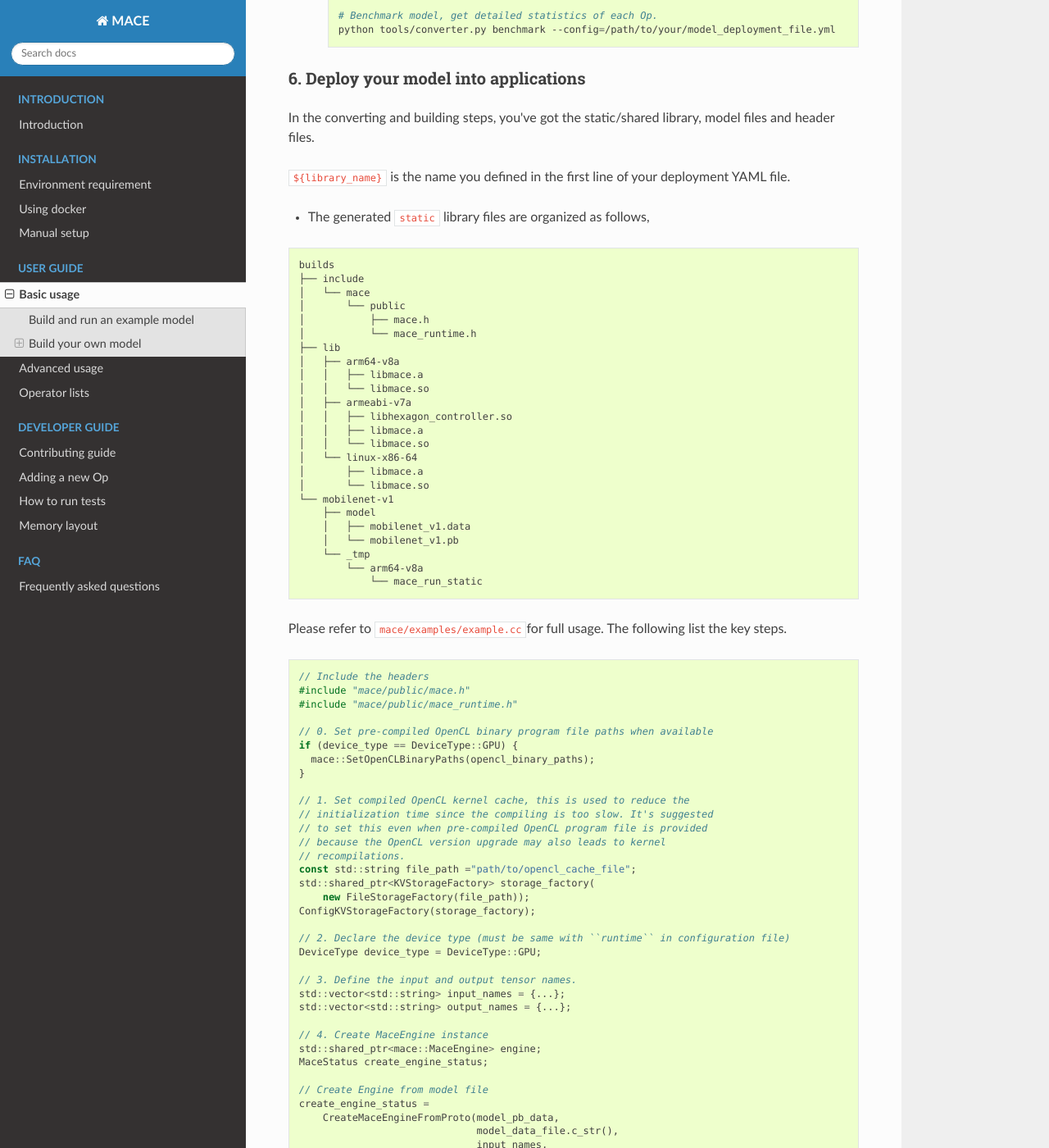
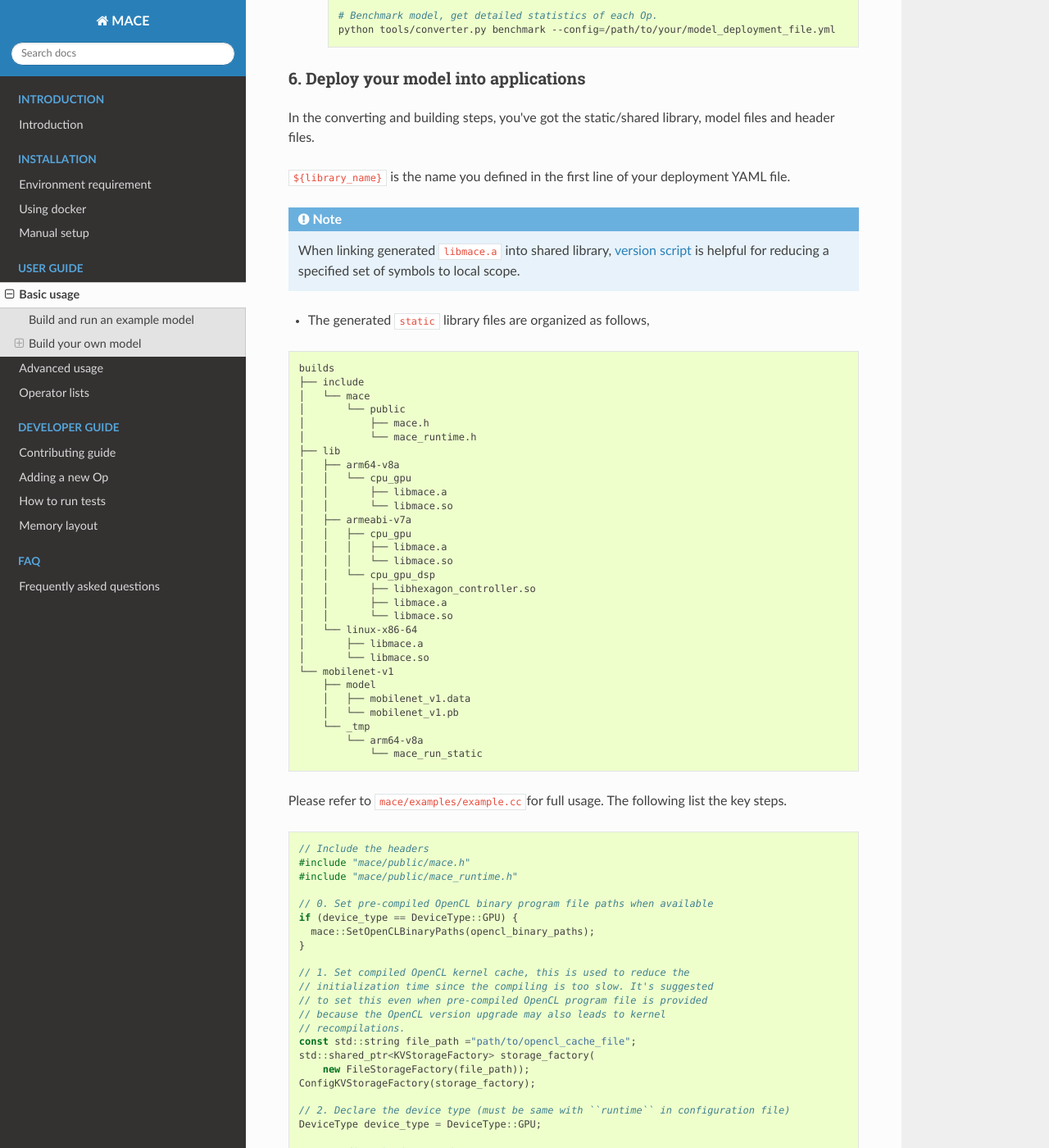
Before and after one commit to XiaoMi/mace, a Sphinx documentation site: the page built from docs/user_guide/basic_usage.rst, in a window 1280 px wide and 1400 px high, scrolled down 5840 px. Shown: the whole window at 82% size. Built offline with Sphinx 7.4.7 and the Read the Docs theme 2.0.0, drawn with Linux system fonts in a browser that asks for light colours; some of the changed text lies outside the part shown.

Commit message:
add version script docs

```diff
--- a/docs/user_guide/advanced_usage.rst
+++ b/docs/user_guide/advanced_usage.rst
@@ -382,4 +382,4 @@ Reduce Library Size
       library may also contain model graph and model datas if the configs ``model_graph_format`` and
       ``model_data_format`` in deployment file are set to ``code``.
 
-    - It is recommended to use ``version script`` for ultimate binary. The effect is remarkable.
+    - It is recommended to use ``version script`` and ``strip`` feature when linking mace static library. The effect is remarkable.
--- a/docs/user_guide/basic_usage.rst
+++ b/docs/user_guide/basic_usage.rst
@@ -242,6 +242,12 @@ header files.
 
 ``${library_name}`` is the name you defined in the first line of your deployment YAML file.
 
+.. note::
+
+    When linking generated ``libmace.a`` into shared library,
+    `version script <ftp://ftp.gnu.org/old-gnu/Manuals/ld-2.9.1/html_node/ld_25.html>`__
+    is helpful for reducing a specified set of symbols to local scope.
+
 -  The generated ``static`` library files are organized as follows,
 
 .. code::
@@ -254,12 +260,17 @@ header files.
     │           └── mace_runtime.h
     ├── lib
     │   ├── arm64-v8a
-    │   │   ├── libmace.a
-    │   │   └── libmace.so
+    │   │   └── cpu_gpu
+    │   │       ├── libmace.a
+    │   │       └── libmace.so
     │   ├── armeabi-v7a
-    │   │   ├── libhexagon_controller.so
-    │   │   ├── libmace.a
-    │   │   └── libmace.so
+    │   │   ├── cpu_gpu
+    │   │   │   ├── libmace.a
+    │   │   │   └── libmace.so
+    │   │   └── cpu_gpu_dsp
+    │   │       ├── libhexagon_controller.so
+    │   │       ├── libmace.a
+    │   │       └── libmace.so
     │   └── linux-x86-64
     │       ├── libmace.a
     │       └── libmace.so
```
Also changed, not shown: other parts of docs/user_guide/basic_usage.rst (+1 -1 lines).
